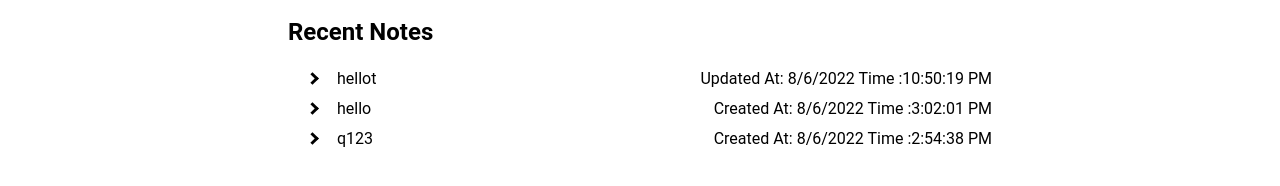
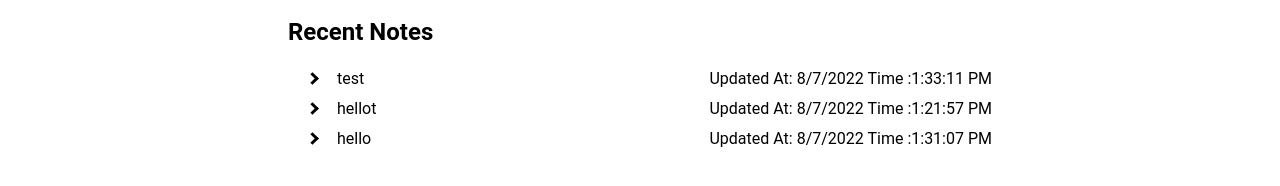
Before and after one commit to MKM327/Todo-App, a Next.js app: page / in a window 1280 px wide. Shown: the part 386-572 px from the top of the page. Built offline with nearby package versions, Linux system fonts and the light colour scheme.

Commit message:
added finished property in update and add

```diff
--- a/Hooks/useTodo.js
+++ b/Hooks/useTodo.js
@@ -23,6 +23,7 @@ function useTodo() {
       data: {
         Header: header,
         Description: description,
+        Finished: false,
       },
     };
     await axios(options);
@@ -37,7 +38,7 @@ function useTodo() {
   //Update the data from json
 
   const updateData = async (id, header, description, finished) => {
-    console.log(finished);
+    debugger;
     const options = {
       url: `${apiRoot}/${id}`,
       method: "PUT",
--- a/components/Note/NotePage.js
+++ b/components/Note/NotePage.js
@@ -29,7 +29,6 @@ const NotePage = ({ data }) => {
             ) : (
               <NoteDescription
                 data={filteredData}
-                finished={finished}
                 setFinished={setFinished}
               />
             )}
--- a/components/Toolbar/SearchResult.js
+++ b/components/Toolbar/SearchResult.js
@@ -4,7 +4,9 @@ const SearchResult = ({ item }) => {
   return (
     <Link href={`/Notes/${item.id}`}>
       <div className="search-result">
-        <span>{item.Header}</span>
+        <span className={item.Finished ? "toolbar-search-result" : ""}>
+          {item.Header}
+        </span>
         <span>{item.Date}</span>
       </div>
     </Link>
--- a/data.json
+++ b/data.json
@@ -1,22 +1,31 @@
 [
+  {
+    "Header": "test",
+    "Description": "test",
+    "Finished": true,
+    "id": 13,
+    "Date": "Updated At: 8/7/2022 Time :1:33:11 PM"
+  },
   {
     "Header": "hellot",
     "Description": "asdt",
     "id": 12,
-    "Date": "Updated At: 8/6/2022 Time :10:50:19 PM",
-    "Finished": true
+    "Date": "Updated At: 8/7/2022 Time :1:21:57 PM",
+    "Finished": false
   },
   {
     "Header": "hello",
     "Description": "asd",
     "id": 11,
-    "Date": "Created At: 8/6/2022 Time :3:02:01 PM"
+    "Date": "Updated At: 8/7/2022 Time :1:31:07 PM",
+    "Finished": true
   },
   {
     "Header": "q123",
     "Description": "123",
     "id": 10,
-    "Date": "Created At: 8/6/2022 Time :2:54:38 PM"
+    "Date": "Updated At: 8/7/2022 Time :1:17:56 PM",
+    "Finished": false
   },
   {
     "Header": "zxc",
@@ -36,12 +45,14 @@
     "Header": "test",
     "Description": "test",
     "id": 8,
-    "Date": "Updated At: 8/6/2022 Time :2:59:08 PM"
+    "Date": "Updated At: 8/6/2022 Time :2:59:08 PM",
+    "Finished": false
   },
   {
     "Header": "asdadssaa",
     "Description": "asadsads",
     "id": 9,
-    "Date": "Created At: 8/6/2022 Time :2:46:24 PM"
+    "Date": "Created At: 8/6/2022 Time :2:46:24 PM",
+    "Finished": false
   }
 ]
--- a/pages/Notes/[id].js
+++ b/pages/Notes/[id].js
@@ -1,5 +1,4 @@
 import NotePage from "../../components/Note/NotePage";
-import useNote from "../../Hooks/useNote";
 import axios from "axios";
 export default function TodoPage({ data }) {
   return <NotePage data={data} />;
--- a/styles/toolbar.css
+++ b/styles/toolbar.css
@@ -84,3 +84,6 @@
 .toolbar-header{
     cursor: pointer;
 }
+.toolbar-search-result{
+    text-decoration:line-through;
+}
```
Also changed, not shown: components/Note/NoteDescription.js (+3 -4 lines).
